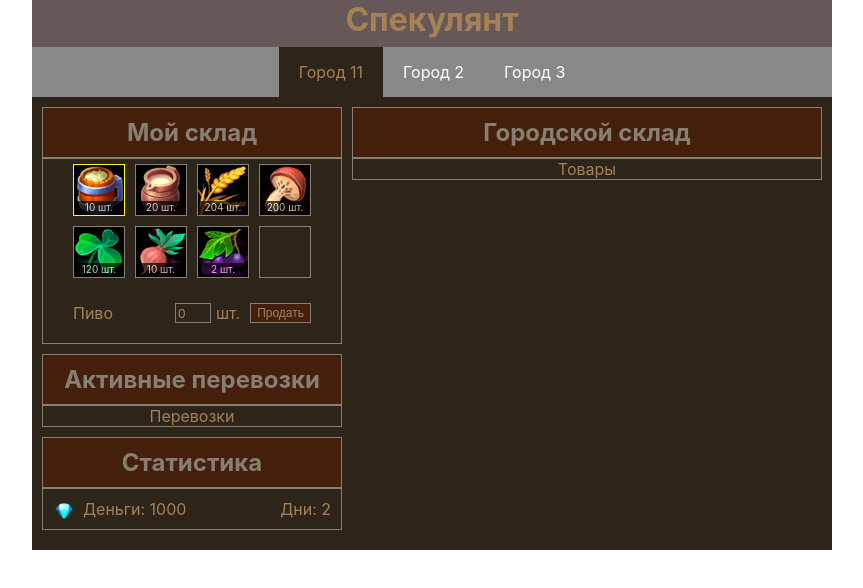
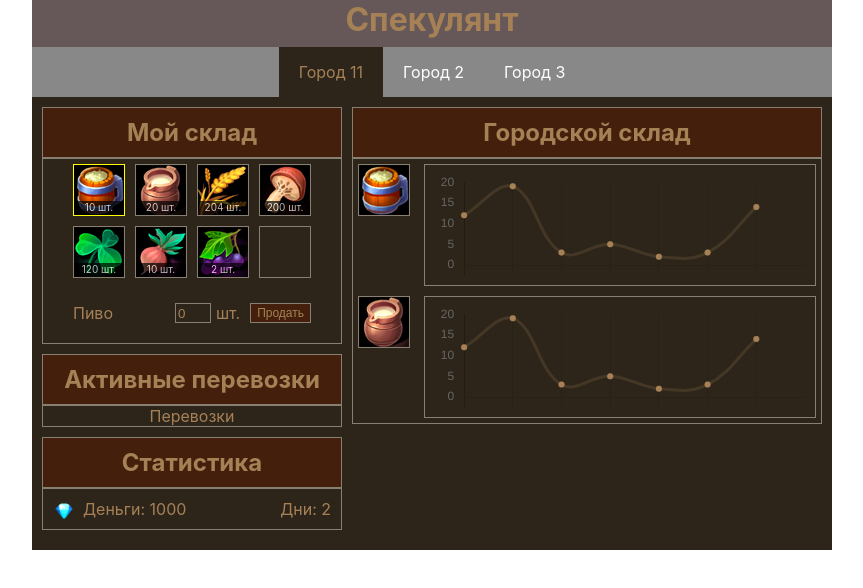
Before and after one commit to d3zm0nd/react-game2, a React (Create React App) app: page / in a window 1280 px wide. Shown: the top 588 px of the page, without its empty margins (208-1071 px from the left). Built offline with nearby package versions, Linux system fonts and the light colour scheme.

Commit message:
lesson 7

```diff
--- a/package.json
+++ b/package.json
@@ -6,9 +6,11 @@
     "@testing-library/jest-dom": "^5.11.9",
     "@testing-library/react": "^11.2.5",
     "@testing-library/user-event": "^12.8.1",
+    "chart.js": "^2.9.4",
     "node-sass": "^5.0.0",
     "prettier": "^2.2.1",
     "react": "^17.0.1",
+    "react-chartjs-2": "^2.11.1",
     "react-dom": "^17.0.1",
     "react-scripts": "4.0.3",
     "web-vitals": "^1.1.0"
--- a/src/components/App/App.scss
+++ b/src/components/App/App.scss
@@ -32,7 +32,7 @@
     border: 1px solid #877f72;
     padding: 10px;
     margin: 0;
-    color: #877f72;
+    color: #a68156;
   }
 
   .panel {
--- a/src/components/CityStorage/CityStorage.js
+++ b/src/components/CityStorage/CityStorage.js
@@ -1,11 +1,83 @@
 import './CityStorage.scss';
+import { Line } from 'react-chartjs-2';
+
+const data = {
+  labels: ["1", "2", "3", "4", "5", "6", "7", "8"],
+  datasets: [
+    {
+      label: "Цена за шт.",
+      data: [12, 19, 3, 5, 2, 3, 14],
+      fill: false,
+      backgroundColor: "#a68156",
+      borderColor: "rgba(166, 129, 86, 0.2)",
+    },
+  ],
+};
+
+const options = {
+  legend: {
+    display: false,
+  },
+  maintainAspectRatio: false,
+
+  tooltips: {
+    mode: "index",
+    intersect: false,
+    caretSize: 5,
+
+    backgroundColor: "#44200c",
+    bodyFontColor: "#a68156",
+    borderColor: "#877f72",
+    borderWidth: 1,
+    displayColors: false,
+
+    callbacks: {
+      title() {
+        return "";
+      },
+    },
+  },
+
+  scales: {
+    yAxes: [
+      {
+        ticks: {
+          beginAtZero: true,
+        },
+        gridLines: {
+          display: false,
+        },
+      },
+    ],
+    xAxes: [
+      {
+        ticks: {
+          display: false,
+        },
+      },
+    ],
+  },
+};
 
 function CityStorage() {
   return (
     <div>
       <h2 className="title">Городской склад</h2>
       <div className="panel">
-        Товары
+        <div className="city-goods">
+          <div className="good-item-wrapper">
+            <div className="good-item item-1"></div>
+            <div className="good-item-stats">
+              <Line data={data} options={options}/>
+            </div>
+          </div>
+          <div className="good-item-wrapper">
+            <div className="good-item item-2"></div>
+            <div className="good-item-stats">
+              <Line data={data} options={options}/>
+            </div>
+          </div>
+        </div>
       </div>
     </div>
   );
--- a/src/components/CityStorage/CityStorage.scss
+++ b/src/components/CityStorage/CityStorage.scss
@@ -0,0 +1,76 @@
+.city-goods {
+    .good-item-wrapper {
+        display: flex;
+        justify-content: space-between;
+
+        .good-item {
+            width: 50px;
+            height: 50px;
+            border: 1px solid #877f72;
+            margin: 5px;
+            vertical-align: top;
+
+            background-image: url("../../img/icons.png");
+            background-repeat: no-repeat;
+            cursor: pointer;
+
+            &.item-1 {
+                background-position: 0 0;
+            }
+
+            &.item-2 {
+                background-position: -55px 0;
+            }
+
+            &.item-3 {
+                background-position: -110px 0;
+            }
+
+            &.item-4 {
+                background-position: -165px 0;
+            }
+
+            &.item-5 {
+                background-position: -220px 0;
+            }
+
+            &.item-6 {
+                background-position: -275px 0;
+            }
+
+            &.item-7 {
+                background-position: -330px 0;
+            }
+
+            &.item-8 {
+                background-position: 0 -55px;
+            }
+            &.item-9 {
+                background-position: -55px -55px;
+            }
+            &.item-10 {
+                background-position: -110px -55px;
+            }
+            &.item-11 {
+                background-position: -165px -55px;
+            }
+            &.item-12 {
+                background-position: -220px -55px;
+            }
+            &.item-13 {
+                background-position: -275px -55px;
+            }
+            &.item-14 {
+                background-position: -330px -55px;
+            }
+        }
+
+        .good-item-stats {
+            border: 1px solid #877f72;
+            padding: 10px;
+            height: 100px;
+            width: 370px;
+            margin: 5px;
+        }
+    }
+}
```
Also changed, not shown: 1 other file (tests, documents, lock files or other folders).
